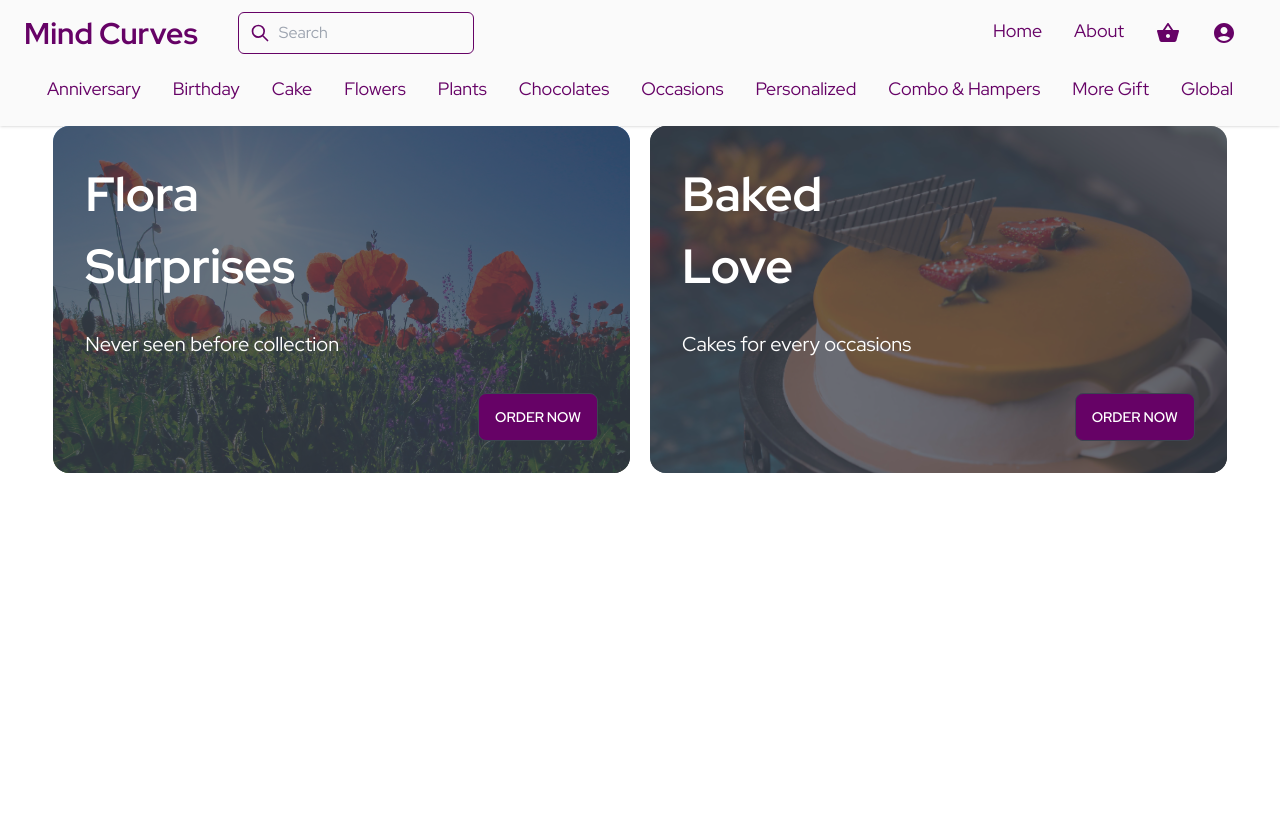
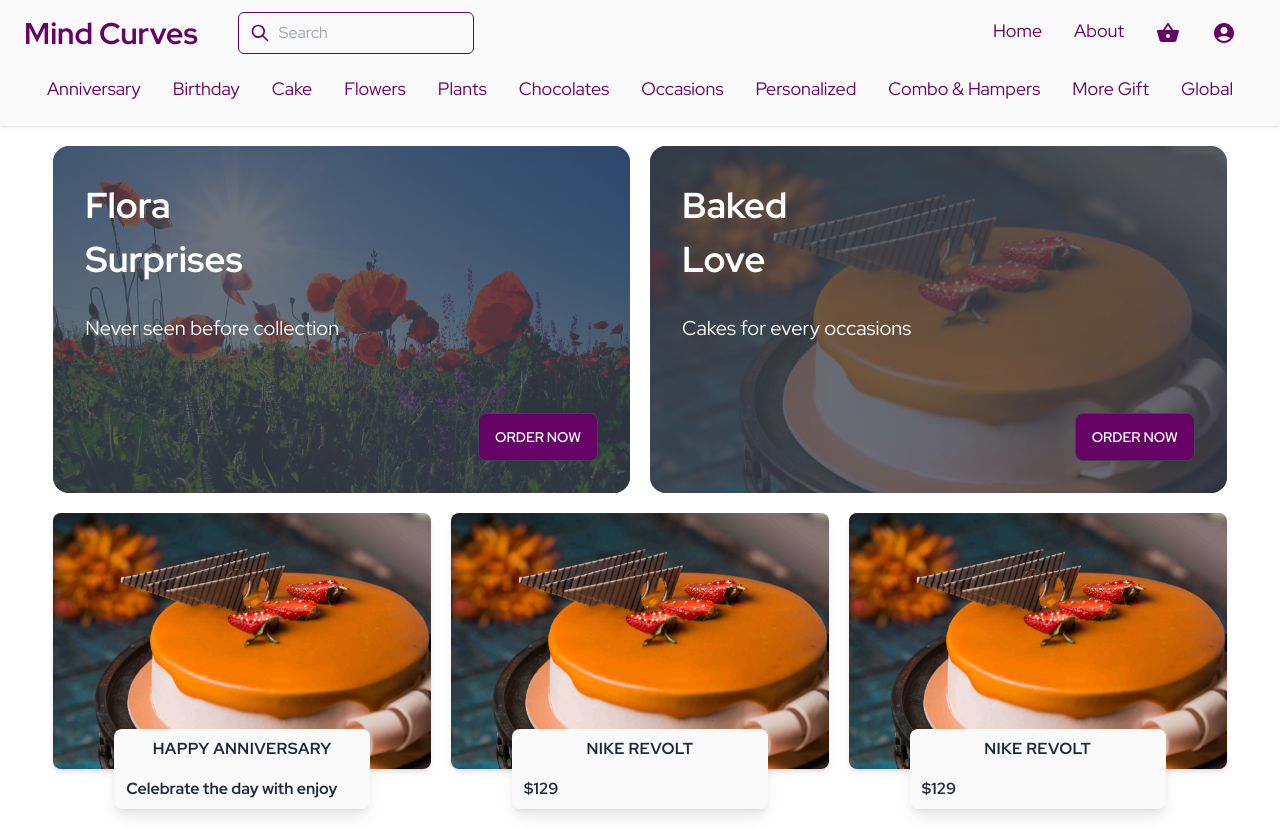
Before and after one commit to ruhulamin111/mind-curves, a React (Create React App) app: page / in a window 1280 px wide. Before the commit the page ends 800 px from the top, so only its background shows below. Built offline with nearby package versions, Linux system fonts and the light colour scheme.

Commit message:
add banner second

```diff
--- a/src/pages/Home/FlowersBanner.js
+++ b/src/pages/Home/FlowersBanner.js
@@ -5,21 +5,24 @@ import cake from '../../assets/aniversary/cake.jpg'
 const FlowersBanner = () => {
 
     return (
+        <section>
+            {/* first part  */}
+            <div className='my-5'>
                 <div className='flex gap-5 w-11/12 mx-auto'>
-            <div className="card  object-cover w-full  image-full">
+                    <div className="card w-full image-full">
                         <figure><img src={banner} alt="Shoes" /></figure>
                         <div className="card-body">
-                    <h2 className="card-title text-5xl font-bold mb-5 leading-normal ">Flora <br /> Surprises</h2>
+                            <h2 className="text-4xl font-bold mb-5 leading-normal ">Flora <br /> Surprises</h2>
                             <p className='text-xl'>Never seen before collection</p>
                             <div className="card-actions justify-end">
-                        <button className="btn btn-tiny bg-third hover:bg-queen-pink hover:text-third">Order now</button>
+                                <button className="btn bg-third hover:bg-queen-pink hover:text-third">Order now</button>
                             </div>
                         </div>
                     </div>
                     <div className="card object-cover w-full  image-full">
                         <figure><img src={cake} alt="Shoes" /></figure>
                         <div className="card-body">
-                    <h2 className="card-title text-5xl font-bold mb-5 leading-normal ">Baked <br /> Love</h2>
+                            <h2 className="card-title text-4xl font-bold mb-5 leading-normal ">Baked <br /> Love</h2>
                             <p className='text-xl '>Cakes for every occasions</p>
                             <div className="card-actions justify-end">
                                 <button className="btn btn-tiny bg-third hover:bg-queen-pink   hover:text-third">Order now</button>
@@ -27,6 +30,50 @@ const FlowersBanner = () => {
                         </div>
                     </div>
                 </div>
+            </div>
+
+            {/* second part  */}
+            <div className='my-5'>
+                <div className='flex gap-5 w-11/12 mx-auto'>
+                    <div class="flex flex-col items-center justify-center w-full max-w-sm mx-auto">
+                        <div class="w-full h-64 bg-gray-300 bg-center bg-cover rounded-lg shadow-md" style={{ backgroundImage: `url(${cake})` }}>
+                        </div>
+                        <div class="w-56 -mt-10 overflow-hidden bg-white rounded-lg shadow-lg md:w-64 dark:bg-gray-800" >
+                            <h3 class="py-2 font-bold tracking-wide text-center text-gray-800 uppercase dark:text-white">Happy Anniversary</h3>
+                            <div class="flex items-center justify-between px-3 py-2 bg-gray-200 dark:bg-gray-700">
+                                <span class="font-bold text-gray-800 dark:text-gray-200">Celebrate the day with enjoy</span>
+
+                            </div>
+                        </div>
+                    </div>
+                    <div class="flex flex-col items-center justify-center w-full max-w-sm mx-auto">
+                        <div class="w-full h-64 bg-gray-300 bg-center bg-cover rounded-lg shadow-md" style={{ backgroundImage: `url(${cake})` }}></div>
+                        <div class="w-56 -mt-10 overflow-hidden bg-white rounded-lg shadow-lg md:w-64 dark:bg-gray-800" >
+                            <h3 class="py-2 font-bold tracking-wide text-center text-gray-800 uppercase dark:text-white">Nike Revolt</h3>
+
+                            <div class="flex items-center justify-between px-3 py-2 bg-gray-200 dark:bg-gray-700">
+                                <span class="font-bold text-gray-800 dark:text-gray-200">$129</span>
+                                <button class="px-2 py-1 text-xs font-semibold text-white uppercase transition-colors duration-300 transform bg-gray-800 rounded hover:bg-gray-700 dark:hover:bg-gray-600 focus:bg-gray-700 dark:focus:bg-gray-600 focus:outline-none">Add to cart</button>
+                            </div>
+                        </div>
+                    </div>
+                    <div class="flex flex-col items-center justify-center w-full max-w-sm mx-auto">
+                        <div class="w-full h-64 bg-gray-300 bg-center bg-cover rounded-lg shadow-md" style={{ backgroundImage: `url(${cake})` }}></div>
+                        <div class="w-56 -mt-10 overflow-hidden bg-white rounded-lg shadow-lg md:w-64 dark:bg-gray-800" >
+                            <h3 class="py-2 font-bold tracking-wide text-center text-gray-800 uppercase dark:text-white">Nike Revolt</h3>
+
+                            <div class="flex items-center justify-between px-3 py-2 bg-gray-200 dark:bg-gray-700">
+                                <span class="font-bold text-gray-800 dark:text-gray-200">$129</span>
+                                <button class="px-2 py-1 text-xs font-semibold text-white uppercase transition-colors duration-300 transform bg-gray-800 rounded hover:bg-gray-700 dark:hover:bg-gray-600 focus:bg-gray-700 dark:focus:bg-gray-600 focus:outline-none">Add to cart</button>
+                            </div>
+                        </div>
+                    </div>
+
+                </div>
+
+            </div>
+
+        </section >
     )
 }
 
--- a/src/pages/Home/Header.js
+++ b/src/pages/Home/Header.js
@@ -5,9 +5,9 @@ import ShoppingBasketIcon from '@mui/icons-material/ShoppingBasket';
 const Header = () => {
 
     return (
-        <div>
+        <div className=' '>
             <div>
-                <nav x-data="{ isOpen: false }" class="relative bg-white text-third shadow dark:bg-gray-800">
+                <nav x-data="{ isOpen: false }" class="relative  bg-white text-third shadow dark:bg-gray-800">
                     <div class="container px-6 py-3 mx-auto">
                         <div class="flex flex-col md:flex-row md:justify-between md:items-center">
                             <div class="flex items-center justify-between">
```
Lines whose indentation alone changed are shown as unchanged.
